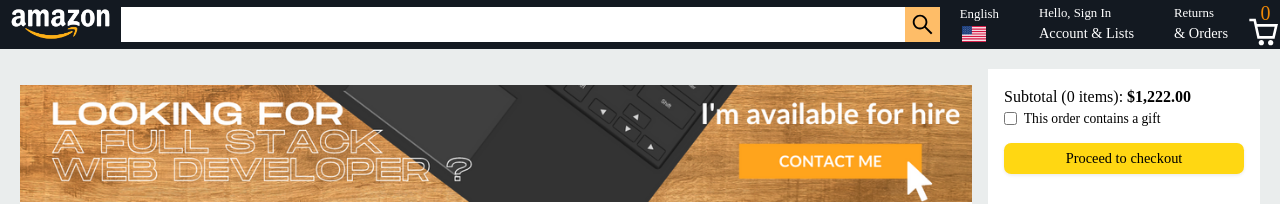
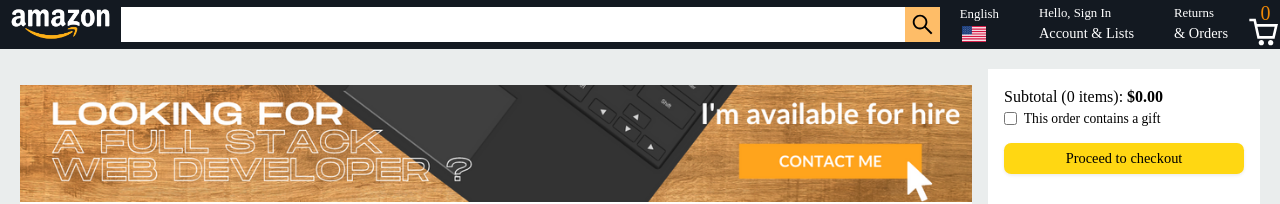
Before and after one commit to okoyecharles/amazon-clone, a React (Create React App) app: page /checkout in a window 1280 px wide. Shown: the top 204 px of the page. Built offline with nearby package versions, Linux system fonts and the light colour scheme.

Commit message:
Create Front-end for Subtotal Component

```diff
--- a/package.json
+++ b/package.json
@@ -3,14 +3,17 @@
   "version": "0.1.0",
   "private": true,
   "dependencies": {
+    "@reduxjs/toolkit": "^1.8.5",
     "@testing-library/jest-dom": "^5.16.5",
     "@testing-library/react": "^13.3.0",
     "@testing-library/user-event": "^13.5.0",
     "react": "^18.2.0",
     "react-dom": "^18.2.0",
     "react-icons": "^4.4.0",
+    "react-redux": "^8.0.2",
     "react-router-dom": "^6.3.0",
     "react-scripts": "5.0.1",
+    "redux": "^4.2.0",
     "web-vitals": "^2.1.4"
   },
   "scripts": {
--- a/src/components/Header.js
+++ b/src/components/Header.js
@@ -5,8 +5,10 @@ import AmericaFlag from "../images/america-flag.png";
 import { Link } from "react-router-dom";
 import { AiOutlineSearch } from "react-icons/ai";
 import { CgShoppingCart } from "react-icons/cg";
+import { useSelector } from 'react-redux';
 
 function Header() {
+  const cart = useSelector(state => state.cart);
   return (
     <div className="header">
       {/* Logo */}
@@ -41,7 +43,7 @@ function Header() {
 
         <Link to="/checkout">
           <div className="header__optionBasket">
-            <span className="header__basketCount">0</span>
+            <span className="header__basketCount">{cart?.length}</span>
             <CgShoppingCart className="header__basket" />
           </div>
         </Link>
--- a/src/components/Home.js
+++ b/src/components/Home.js
@@ -19,12 +19,16 @@ function Home() {
 
         <div className="home__row">
           <Product
+            key="537338"
+            id="537338"
             image={iphone}
             title="Apple iPhone 13, 128GB, Blue - Unlocked (Renewed)"
             price="814.99"
             rating={4.5}
           />
           <Product
+            key="537339"
+            id="537339"
             image={samsungs21}
             title="Samsung Galaxy S21 5G, 128GB, Phantom Gray"
             price="599.99"
@@ -34,18 +38,24 @@ function Home() {
 
         <div className="home__row">
           <Product
+            key="537340"
+            id="537340"
             image={amazonecho}
             title="Echo (4th generation) With Alexa"
             price="1299.99"
             rating={5}
           />
           <Product
+            key="537341"
+            id="537341"
             image={ipadpro}
             title="2021 Apple iPad Pro (Wi-Fi, 128GB) - Silver"
             price="599.99"
             rating={5}
           />
           <Product
+            key="537342"
+            id="537342"
             image={applewatch}
             title="Apple Watch Series 3 - Silver Aluminum Case"
             price="139.00"
@@ -55,6 +65,8 @@ function Home() {
 
         <div className="home__row">
           <Product
+            key="537343"
+            id="537343"
             image={samsungtv}
             title="SAMSUNG Odyssey 32-Inch WQHD (2560x1440) Gaming Monitor"
             price="199.99"
--- a/src/components/Product.js
+++ b/src/components/Product.js
@@ -2,8 +2,23 @@ import React from "react";
 import "../styles/Product.css";
 import * as utils from '../logic/utils';
 import Star from "./Star";
+import { useDispatch } from 'react-redux';
+import { addToCart } from "../redux/actions";
 
-function Product({ image, title, price, rating }) {
+function Product({ id, image, title, price, rating }) {
+  const dispatch = useDispatch();
+
+  const handleAddClick = () => {
+    const item = {
+      id,
+      title,
+      image,
+      price,
+      rating,
+    }
+    dispatch(addToCart(item));
+  }
+
   return (
     <div className="product">
       <div className="product__img">
@@ -11,14 +26,14 @@ function Product({ image, title, price, rating }) {
       </div>
       <div className="product__info">
         <p className="product__title">{title}</p>
-        <div className="product__rating">{utils.renderRating(rating * 2).map(val => <Star text={val}/>)}</div>
+        <div className="product__rating">{utils.renderRating(rating * 2).map((val, index) => <Star key={index} text={val}/>)}</div>
         <p className="product__price">
           <span>$</span>
           <span>{utils.getPrice(price)}</span>
           <span>{utils.getPrice(price, 'decimal')}</span>
         </p>
       </div>
-      <button type="button">Add to cart</button>
+      <button type="button" onClick={handleAddClick}>Add to cart</button>
     </div>
   );
 }
--- a/src/components/Subtotal.js
+++ b/src/components/Subtotal.js
@@ -1,13 +1,18 @@
 import React from "react";
 import "../styles/Subtotal.css";
 import * as utils from "../logic/utils";
+import { useSelector } from 'react-redux';
 
 function Subtotal() {
+  const cart = useSelector(state => state.cart);
+  let price = cart.reduce((totalPrice, item) => totalPrice += parseFloat(item.price), 0);
   return (
     <div className="subtotal">
       <div className="subtotal__title">
-        Subtotal ({0} items):&nbsp;
-        <strong>{utils.formatter.format(1222)}</strong>
+        Subtotal ({cart.length} items):&nbsp;
+        <strong>{utils.formatter.format(
+          cart.reduce((totalPrice, item) => totalPrice += parseFloat(item.price), 0)
+        )}</strong>
       </div>
       <div className="subtotal__gift">
         <input type="checkbox" name="gift" />
--- a/src/index.js
+++ b/src/index.js
@@ -1,11 +1,15 @@
-import React from 'react';
-import ReactDOM from 'react-dom/client';
-import App from './components/App';
-import './styles/index.css';
+import React from "react";
+import ReactDOM from "react-dom/client";
+import App from "./components/App";
+import "./styles/index.css";
+import { Provider } from "react-redux";
+import store from "./redux/configureStore";
 
-const root = ReactDOM.createRoot(document.getElementById('root'));
+const root = ReactDOM.createRoot(document.getElementById("root"));
 root.render(
   <React.StrictMode>
-    <App />
+    <Provider store={store}>
+      <App />
+    </Provider>
   </React.StrictMode>
 );
--- /dev/null
+++ b/src/redux/actionTypes/index.js
@@ -0,0 +1 @@
+export const ADD_TO_CART = 'store/cart/ADD_TO_CART';
--- /dev/null
+++ b/src/redux/actions/index.js
@@ -0,0 +1,10 @@
+import * as actionType from '../actionTypes';
+
+export const addToCart = (item) => {
+  return {
+    type: actionType.ADD_TO_CART,
+    payload: {
+      item,
+    }
+  }
+}
--- /dev/null
+++ b/src/redux/cart/cart.js
@@ -0,0 +1,13 @@
+import * as actionType from '../actionTypes';
+const initialState = [];
+
+const cart = (state = initialState, action) => {
+  switch (action.type) {
+    case actionType.ADD_TO_CART:
+      return [...state, action.payload.item];
+    default:
+      return state;
+  }
+}
+
+export default cart;
--- /dev/null
+++ b/src/redux/configureStore.js
@@ -0,0 +1,12 @@
+import cart from "./cart/cart";
+import { configureStore, combineReducers } from "@reduxjs/toolkit";
+
+const rootReducer = combineReducers({
+  cart,
+});
+
+const store = configureStore({
+  reducer: rootReducer,
+});
+
+export default store;
```
Also changed, not shown: 1 other file (tests, documents, lock files or other folders).
